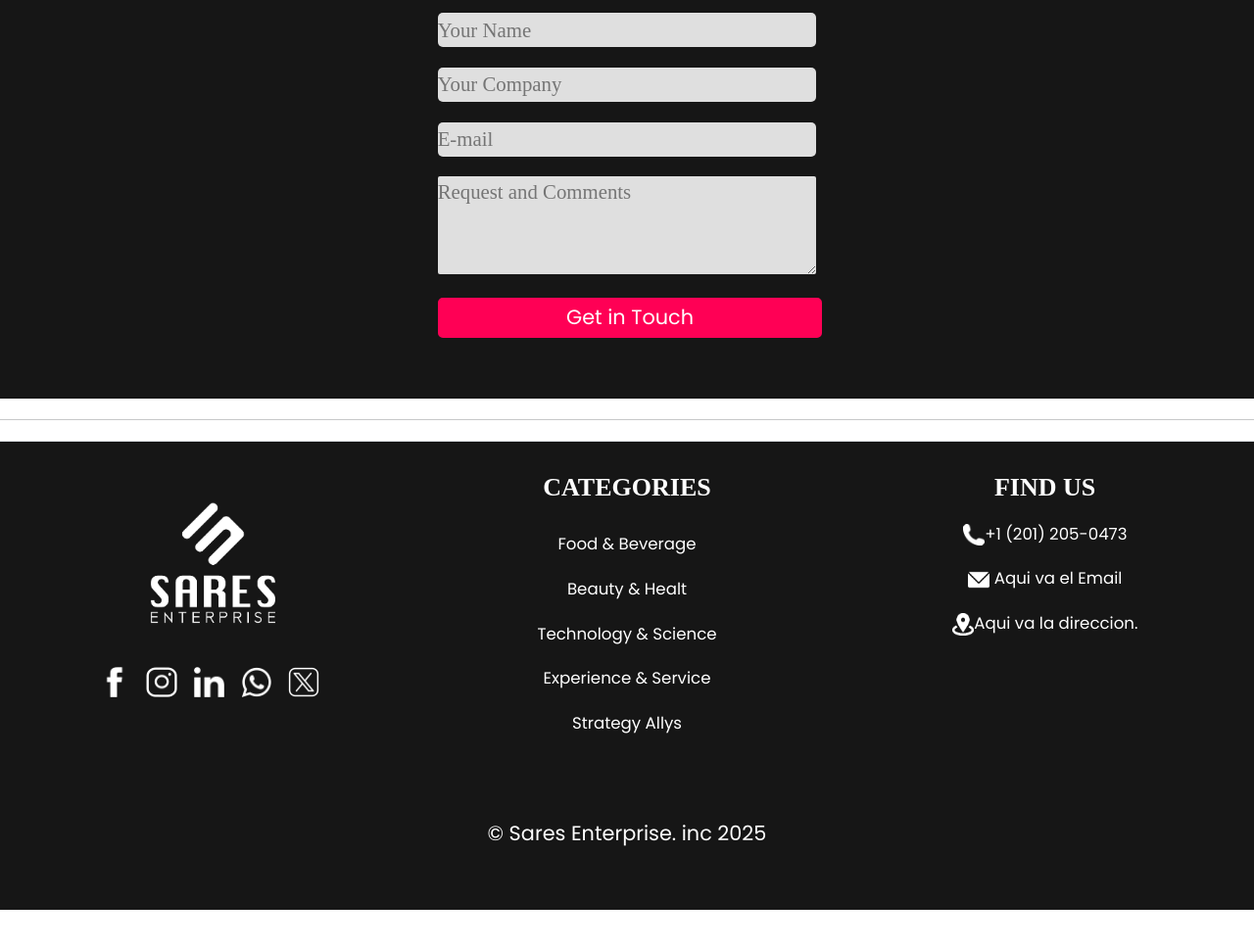
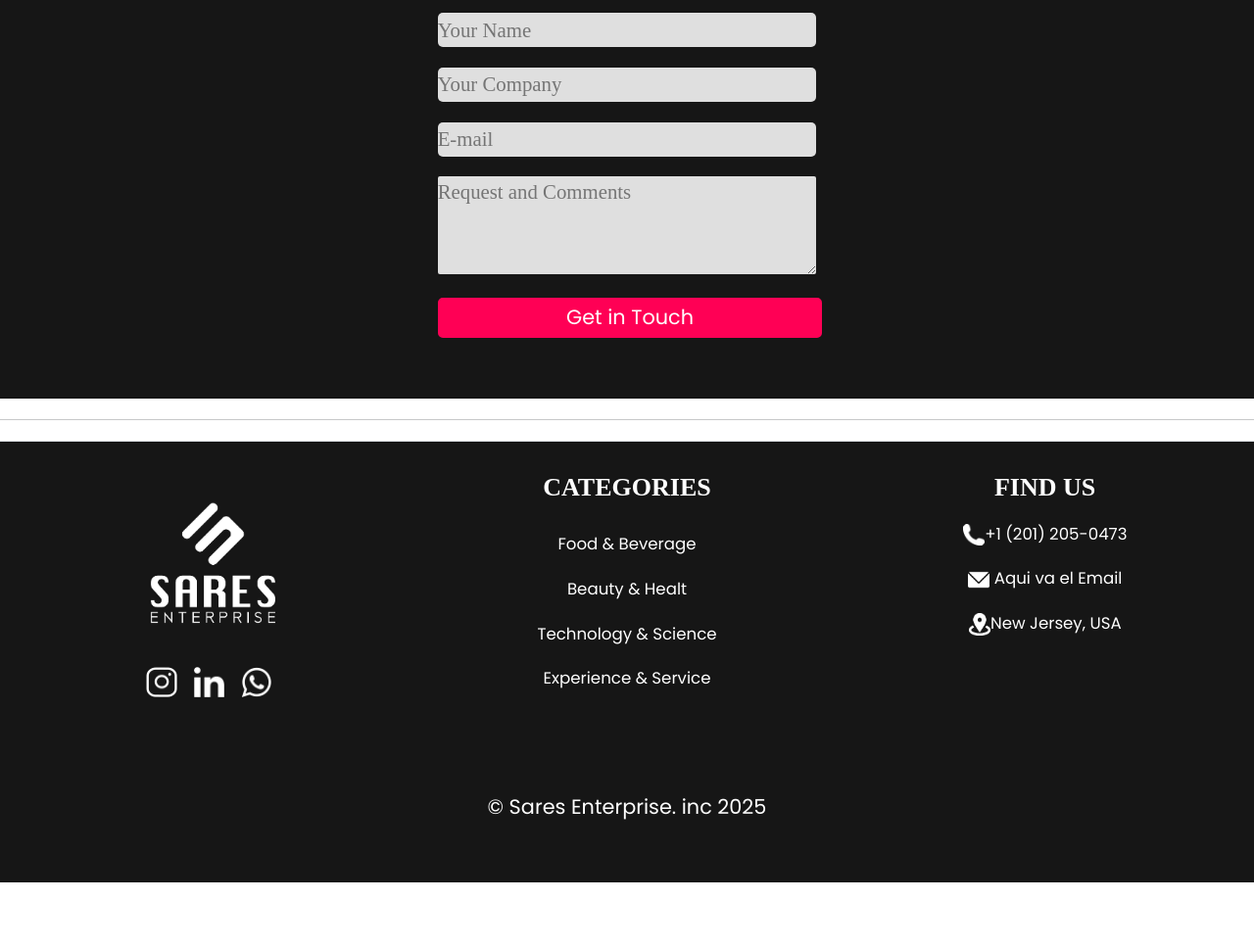
Before and after one commit to Esteban0802/Sares-Enterprise, a plain HTML site: page index.html in a window 1280 px wide. Shown: the part 2726-3694 px from the top of the page at 98% size. After the commit the page ends 3669 px from the top, so only its background shows below. Drawn offline with nearby package versions, Linux system fonts and the light colour scheme; a web font is replaced by a local one.

Commit message:
Modificando pagina

```diff
--- a/index.html
+++ b/index.html
@@ -48,7 +48,6 @@
                               <li><a class="dropdown-item" href="./beauty-healt.html">Beauty & Healt</a></li>
                               <li><a class="dropdown-item" href="./technology-science.html">Technology & Science</a></li>
                               <li><a class="dropdown-item" href="./experience-service.html">Experience & Service</a></li>
-                              <li><a class="dropdown-item" href="./strategy-ally.html">Strategy Allys</a></li>
                             </ul>
                         </li>
                     </ul>
@@ -238,11 +237,9 @@
                     <img src="./img/Identidad SARES 10.png" class="logoA img-fluid mx-auto" alt="logo-sares">
                 </a>
             <div class="text-center mb-4">
-                <a href="https://www.instagram.com/saresenterprise/" target="_blank"><img src="./img/FB_icon-icons.com_65534.png" class="logo-redes mx-1" alt="facebook"></a>
                 <a href="https://www.instagram.com/saresenterprise/" target="_blank"><img src="./img/INSTAGRAM_icon-icons.com_65535.png" class="logo-redes mx-1" alt="instagram"></a>
                 <a href="https://www.instagram.com/saresenterprise/" target="_blank"><img src="./img/LINKEDIN_icon-icons.com_65538.png" class="logo-redes mx-1" alt="linkedin"></a>
                 <a href="https://api.whatsapp.com/send?phone=12012050473" target="_blank"><img src="./img/whatsapp_icon-icons.com_65542.png" class="logo-redes mx-1" alt="whatsapp"></a>
-                <a href="https://www.instagram.com/saresenterprise/" target="_blank"><img src="./img/twitter_x_logo_icon_258955.png" class="logo-redes mx-1" alt="twitter"></a>
             </div>
             </div>
             <div class="col mb-2 mx-auto text-center">
@@ -260,9 +257,6 @@
                     <li class="nav-item">
                         <a class="lead-2 nav-link mx-auto" href="./experience-service.html">Experience & Service</a>
                     </li>
-                    <li class="nav-item">
-                        <a class="lead-2 nav-link mx-auto" href="./strategy-ally.html">Strategy Allys</a>
-                    </li>
                 </ul>
             </div>
             <div class="col mb-3 mx-auto text-center container-fluid justify-content-center">
@@ -279,7 +273,7 @@
                     </li>
                     <li class="nav-item">
                         <p class="lead-2 text-white mx-auto"><img src="./img/location.png" class="icon-footer"
-                                alt="ubi-circulolaboral">Aqui va la direccion.</p>
+                                alt="ubi-circulolaboral">New Jersey, USA</p>
                     </li>
                 </ul>
             </div>
```
Also changed, not shown: about-us.html (+1 -7 lines), beauty-healt.html (+1 -7 lines), experience-service.html (+1 -7 lines), food-beverage.html (+1 -7 lines), technology-science.html (+3 -9 lines).
